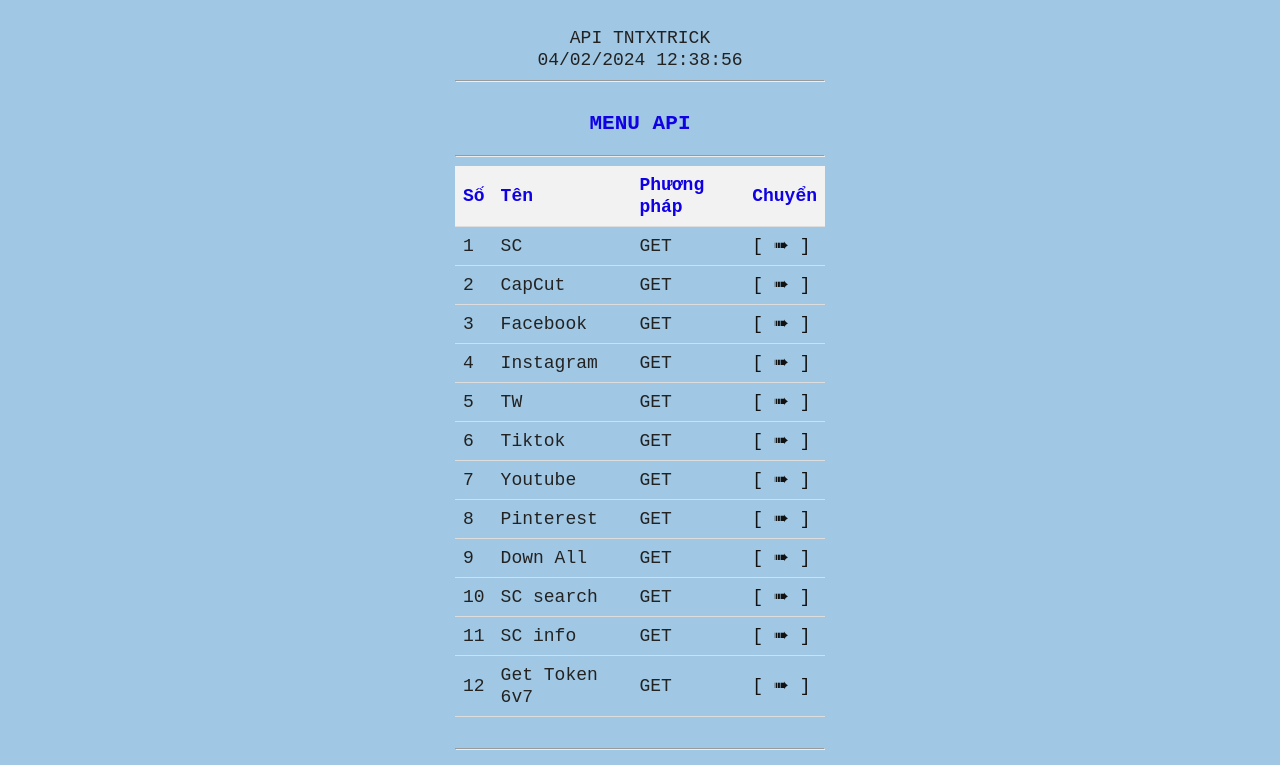
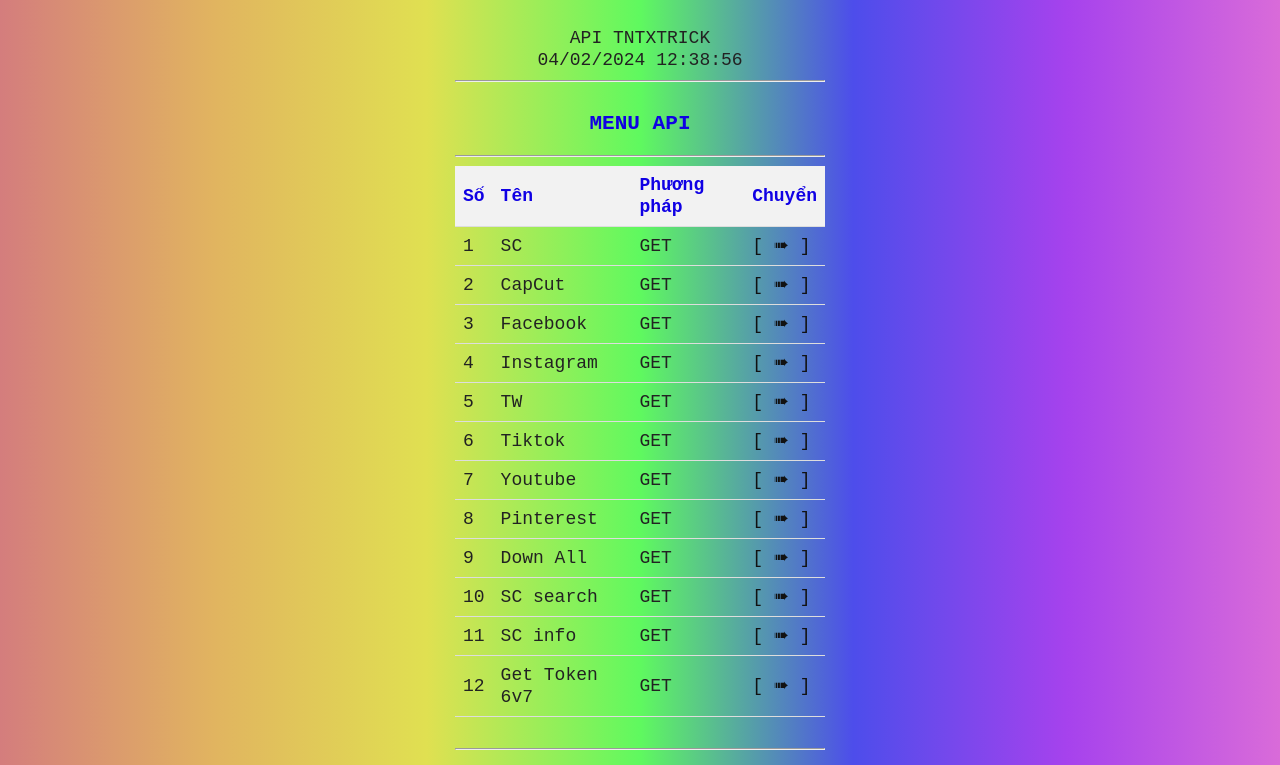
Before and after one commit to vanthuankk/Apitest, a website: page index.html in a window 1280 px wide. Shown: the part 287-1052 px from the top of the page. Drawn offline with Linux system fonts and the light colour scheme.

Commit message:
Update index.html

```diff
--- a/index.html
+++ b/index.html
@@ -320,7 +320,7 @@
             animation: rainbow 4s linear infinite;
         }
     body {
-        background-color: #a0c7e3; /* Mã màu hoặc tên màu */
+        background: linear-gradient(to right, #d47d7d, #e1b460, rgb(224, 224, 81), rgb(95, 249, 95), rgb(77, 77, 235), rgb(166, 66, 237), rgb(217, 107, 217)); /* Mã màu hoặc tên màu */
         margin: 0;
         padding: 0;
         font-family: Arial, sans-serif;
```
